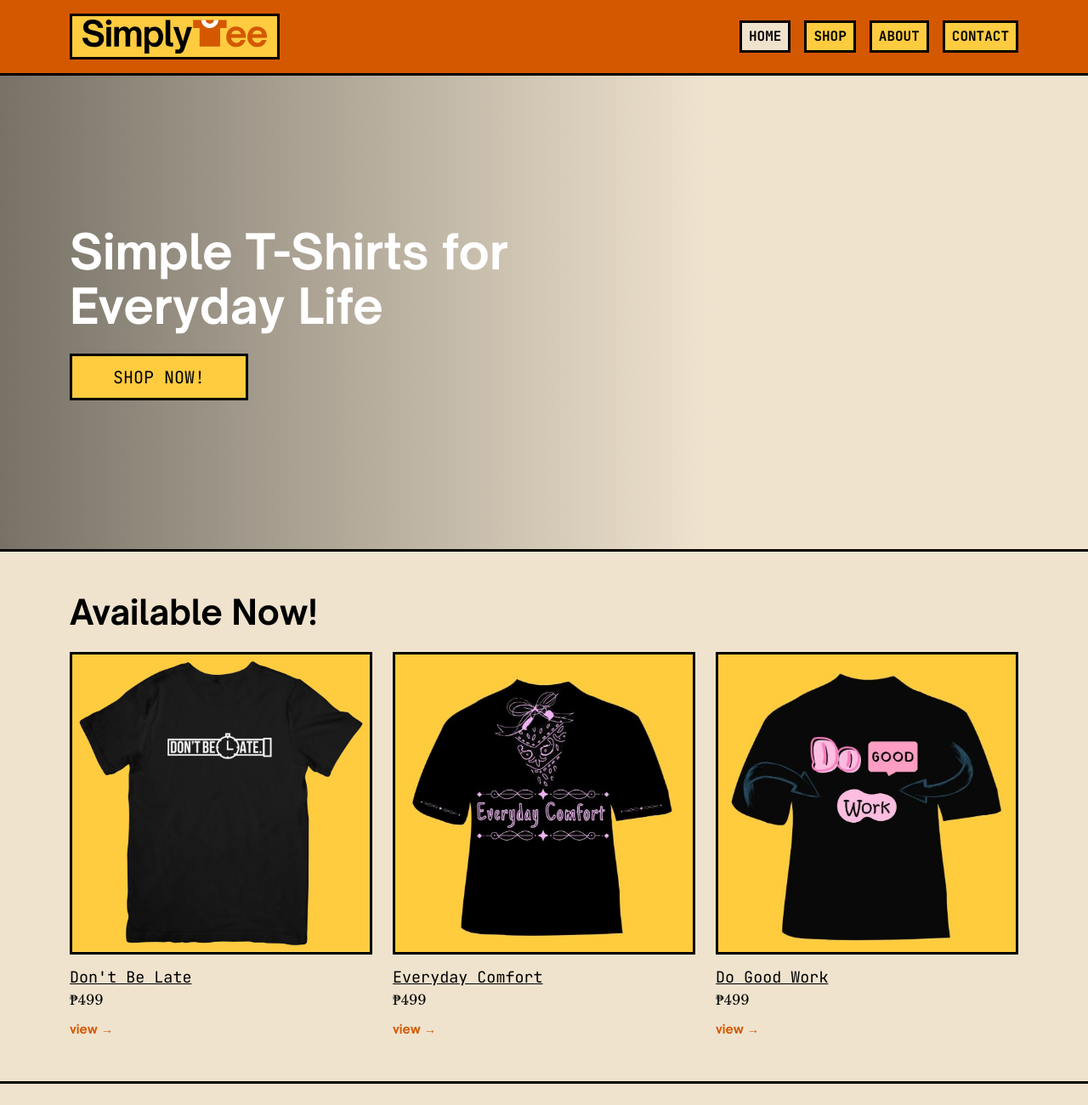
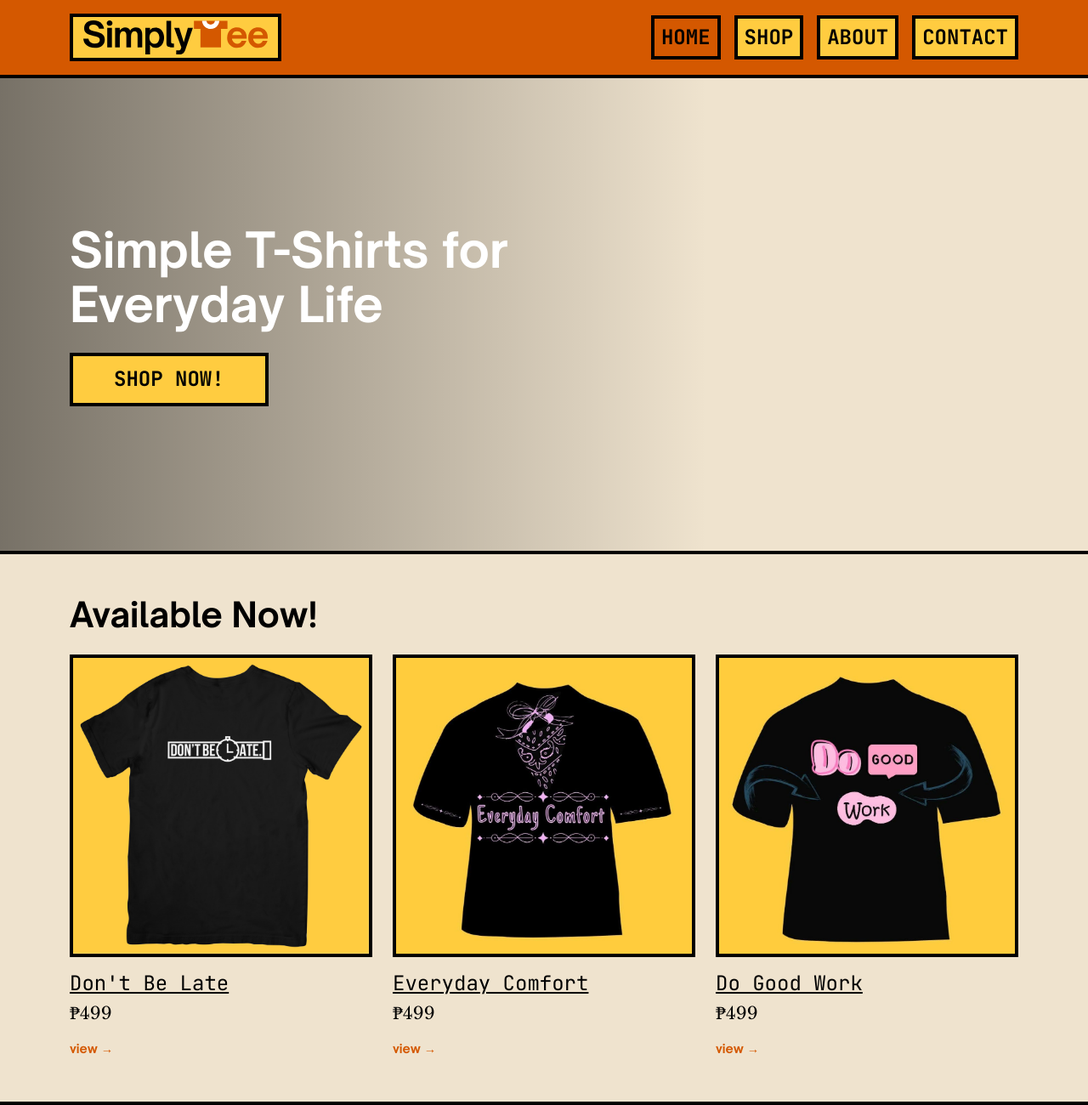
Before and after one commit to STAN-L00nA/MMS-142-_-Assignment2-, a plain HTML site: page index.html in a window 1280 px wide. Shown: the top 1300 px of the page at 85% size. Drawn offline with nearby package versions, Linux system fonts and the light colour scheme.

Commit message:
Updated color and font size variables in styles.css

```diff
--- a/css/styles.css
+++ b/css/styles.css
@@ -11,14 +11,14 @@
   --st-yellow: #FFCC40;
   --st-cream: #EFE3CE;
   --st-orange: #D45800;
-  --st-brown: #5E2A1E; /* REPLACE with real hex from Figma */
+  --st-brown: #6D281C;
   --st-black: #000000;
 
   --font-heading: "Open Sauce One", "Helvetica Neue", Arial, sans-serif;
   --font-body: "JetBrains Mono", monospace;
   --font-accent: "Libre Baskerville", Georgia, serif;
 
-  --st-border: 3px solid var(--st-black);
+  --st-border: 4px solid var(--st-black);
 }
 
 /* ===== Base ===== */
@@ -26,6 +26,7 @@ body {
   background-color: var(--st-cream);
   color: var(--st-black);
   font-family: var(--font-body);
+  font-size: 1.25rem;
   line-height: 1.6;
 }
 
@@ -92,6 +93,7 @@ a {
 .btn-st-secondary {
   background-color: var(--st-orange);
   color: var(--st-black);
+  font-weight: 700;
 }
 
 .btn-st-primary:hover,
@@ -122,6 +124,7 @@ a {
   color: var(--st-black);
   font-family: var(--font-body);
   font-weight: 700;
+  font-size: 1.50rem;
   text-transform: uppercase;
   padding: 0.2rem 0.75rem;
   margin-left: 1rem;
@@ -129,7 +132,7 @@ a {
 
 .navbar .nav-link:hover,
 .navbar .nav-link.active {
-  background-color: var(--st-cream);
+  background-color: var(--st-orange);
   color: var(--st-black);
 }
 
@@ -191,7 +194,8 @@ footer a {
   border: var(--st-border);
   border-radius: 0;
   font-family: var(--font-body);
-  font-size: 1.25rem;
+  font-size: 1.50rem;
+  font-weight: 700;
   text-transform: uppercase;
   padding: 0.6rem 3rem;
 }
@@ -222,7 +226,7 @@ footer a {
 .product-name {
   display: block;
   color: var(--st-black);
-  font-size: 1.15rem;
+  font-size: 1.50rem;
   text-decoration: underline;
 }
 
```
